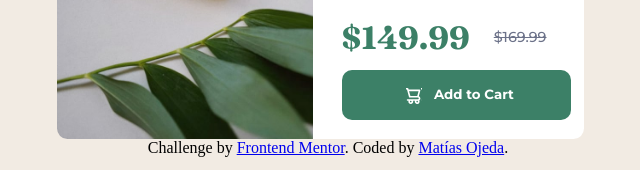
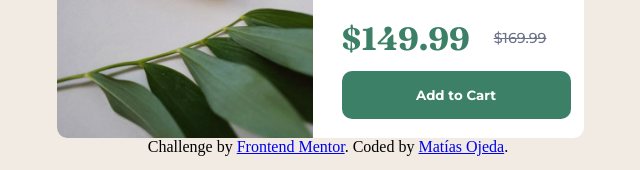
Before and after one commit to sdmatias/product-preview-card-component, a plain HTML site: page index.html in a window 1280 px wide. Shown: the part 450-620 px from the top of the page, without its empty margins (312-952 px from the left). Drawn offline with Linux system fonts and the light colour scheme.

Commit message:
fix button

```diff
--- a/index.html
+++ b/index.html
@@ -42,10 +42,8 @@
           <del class="old-price">$169.99</del>
         </p>
 
-        <button class="btn">
-          <p class="btn-text">
-            Add to Cart
-          </p>
+        <button class="btn" type="button">
+          Add to Cart
         </button>
       </section>
     </article>
```
